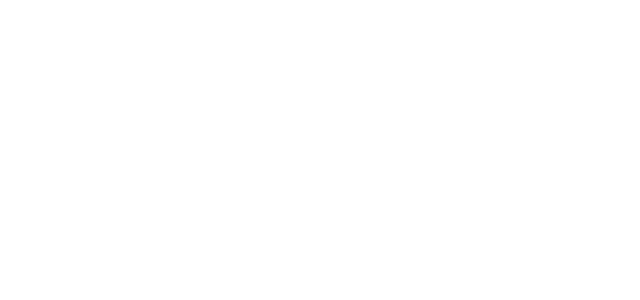
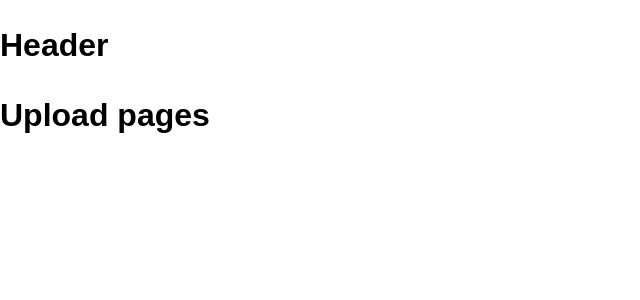
Before and after one commit to doanduchieupw/tiktok-clone, a React (Create React App) app: page /upload in a window 1280 px wide. Before the commit this address had no page. Shown: the top 300 px of the page, without its empty margins (0-640 px from the left). Built offline with nearby package versions, Linux system fonts and the light colour scheme.

Commit message:
Set-up basic router

```diff
--- /dev/null
+++ b/src/Components/Layout/OnlyHeader/Header/index.js
@@ -0,0 +1,5 @@
+function Header() {
+    return <h1>Header</h1>;
+}
+
+export default Header;
--- /dev/null
+++ b/src/Components/Layout/OnlyHeader/index.js
@@ -0,0 +1,12 @@
+import Header from './Header';
+
+function DefaultLayout({ children }) {
+    return (
+        <div>
+            <Header />
+            <div className="content">{children}</div>
+        </div>
+    );
+}
+
+export default DefaultLayout;
--- a/src/Components/Layout/index.js
+++ b/src/Components/Layout/index.js
@@ -1 +1,2 @@
 export { default as DefaultLayout } from './DefaultLayout';
+export { default as OnlyHeader } from './OnlyHeader';
--- /dev/null
+++ b/src/pages/Search/index.js
@@ -0,0 +1,5 @@
+function Search() {
+    return <h1>Search page</h1>;
+}
+
+export default Search;
--- /dev/null
+++ b/src/pages/Upload/index.js
@@ -0,0 +1,5 @@
+function Upload() {
+    return <h1>Upload pages</h1>;
+}
+
+export default Upload;
--- a/src/pages/index.js
+++ b/src/pages/index.js
@@ -1,3 +1,5 @@
 export { default as Home } from '~/pages/Home';
 export { default as Following } from '~/pages/Following';
 export { default as Profile } from '~/pages/Profile';
+export { default as Upload } from '~/pages/Upload';
+export { default as Search } from '~/pages/Search';
--- a/src/routes/index.js
+++ b/src/routes/index.js
@@ -1,9 +1,13 @@
-import { Home, Following, Profile } from '~/pages';
+import { Home, Following, Profile, Upload, Search } from '~/pages';
+import { OnlyHeader } from '~/Components/Layout';
 
+//Public Routes
 const publicRoutes = [
     { path: '/', component: Home },
     { path: '/following', component: Following },
     { path: '/profile', component: Profile },
+    { path: '/upload', component: Upload, layout: OnlyHeader },
+    { path: '/search', component: Search, layout: null },
 ];
 const privateRoutes = [];
 
```
